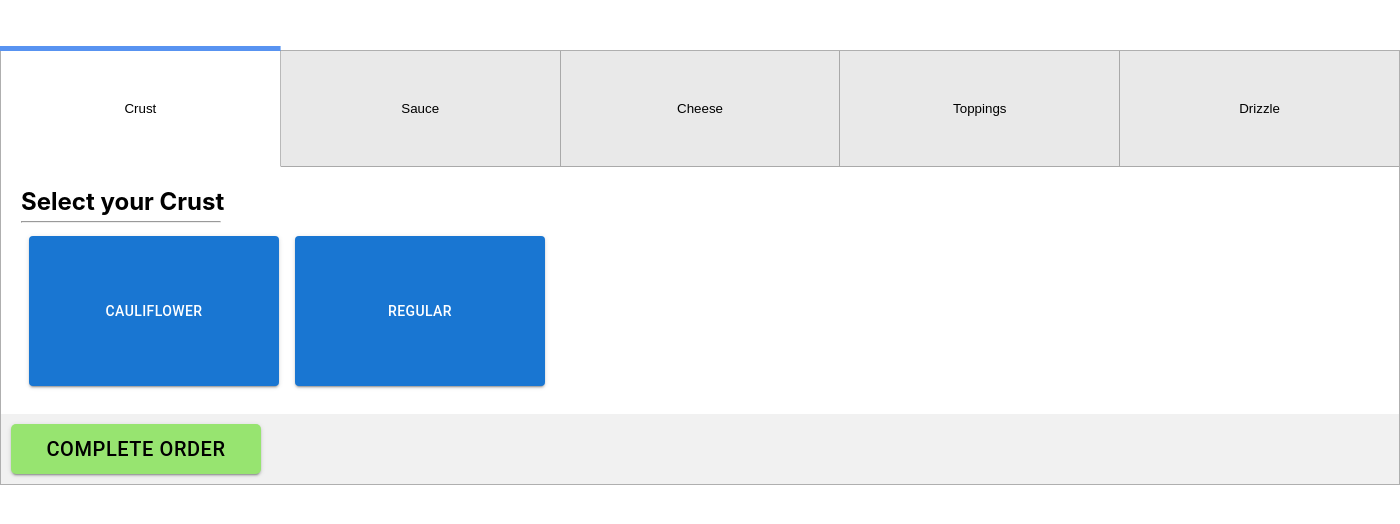
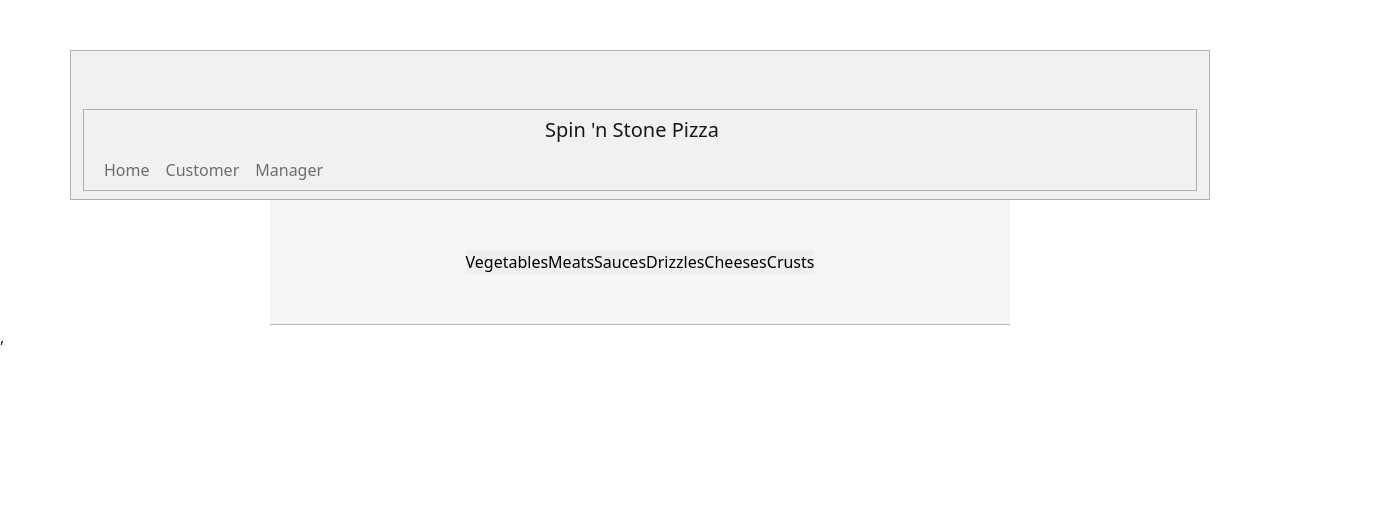
Before and after one commit to Anthony860191/POS-System, a React (Create React App) app in the folder frontend/: page /Manager in a window 1280 px wide. Shown: the top 524 px of the page, 1400 px wide, since content can reach past the window. Built offline with nearby package versions, Linux system fonts and the light colour scheme.

Commit message:
Added menubar to switch between pages

```diff
--- a/frontend/package.json
+++ b/frontend/package.json
@@ -12,6 +12,7 @@
     "bootstrap": "^5.2.2",
     "react": "^18.2.0",
     "react-bootstrap": "^2.6.0",
+    "react-router-dom": "^6.4.3",
     "react-dom": "^18.2.0",
     "react-scripts": "5.0.1",
     "web-vitals": "^2.1.4"
--- a/frontend/src/App.js
+++ b/frontend/src/App.js
@@ -1,9 +1,10 @@
 import './App.css';
-import {MenuBar} from "./mainPage"
+import {MenuBar} from "./MenuBar"
+
 
 function App() {
   return (
-    <MenuBar/>
+    <MenuBar />
   );
 }
 
--- a/frontend/src/Customer.js
+++ b/frontend/src/Customer.js
@@ -1,8 +1,7 @@
 import "./Customer.css";
 import Tabs from './components/Tabs';
 
-function Customer() {
-
+const Customer = () => {
   return (
     <div className="Customer">
         <Tabs />
--- /dev/null
+++ b/frontend/src/Manager.js
@@ -0,0 +1,13 @@
+import Tabs from './Tabs';
+
+const Manager = () => {
+  return (
+    <div className="Manager">
+        <center>
+            <Tabs />
+        </center>
+    </div>
+  );
+}
+
+export default Manager;
--- /dev/null
+++ b/frontend/src/MenuBar.js
@@ -0,0 +1,41 @@
+import React from "react";
+import Container from 'react-bootstrap/Container';
+import Nav from 'react-bootstrap/Nav';
+import Navbar from 'react-bootstrap/Navbar';
+import 'bootstrap/dist/css/bootstrap.min.css';
+import Customer from "./Customer";
+import Manager from "./Manager";
+import { Routes, Route, Link } from 'react-router-dom';
+
+
+export function MenuBar() {
+    return (
+        <>
+            <Container>
+                <Navbar>
+                    <Container>
+                        <Navbar.Brand href="">Spin 'n Stone Pizza</Navbar.Brand>
+                        <Nav className="me-auto">
+                        <Nav.Item eventKey={2} href="/">
+                                <Nav.Link as={Link} to="/" >Home</Nav.Link>
+                            </Nav.Item>
+                            <Nav.Item eventKey={2} href="/Customer">
+                                <Nav.Link as={Link} to="/Customer" >Customer</Nav.Link>
+                            </Nav.Item>
+                            <Nav.Item eventKey={3} href="/Manager">
+                                <Nav.Link as={Link} to="/Manager" >Manager</Nav.Link>
+                            </Nav.Item>
+                        </Nav>
+                    </Container>
+                </Navbar>
+            </Container>
+            <Routes>
+                <Route exact path='/' />
+                <Route exact path='/Customer' element={<Customer />} />
+                <Route exact path='/Manager' element={<Manager />} />
+                <Route render={function () {
+                    return <p>Not found</p>
+                }} />
+            </Routes>
+        </>);
+}
--- a/frontend/src/index.js
+++ b/frontend/src/index.js
@@ -1,11 +1,14 @@
 import React from 'react';
 import ReactDOM from 'react-dom/client';
 import './index.css';
-import Customer from './Customer';
+import App from "./App";
+import { BrowserRouter } from 'react-router-dom';
 
 const root = ReactDOM.createRoot(document.getElementById('root'));
 root.render(
   <React.StrictMode>
-    <Customer />
+    <BrowserRouter>
+      <App />
+    </BrowserRouter>,
   </React.StrictMode>
 );
```
Also changed, not shown: frontend/src/mainPage.js (deleted, +0 -23 lines), 1 other file (tests, documents, lock files or other folders).
